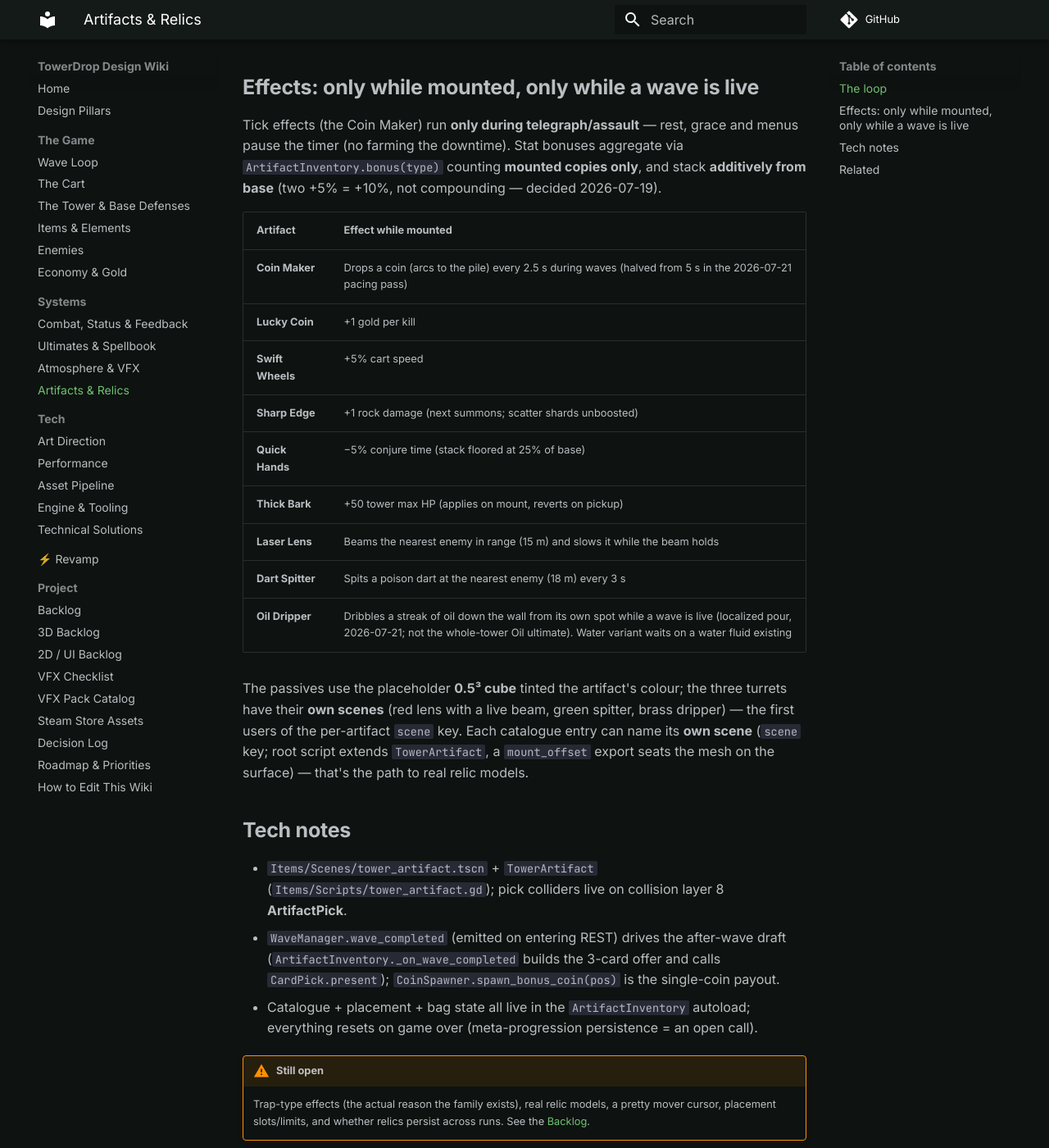
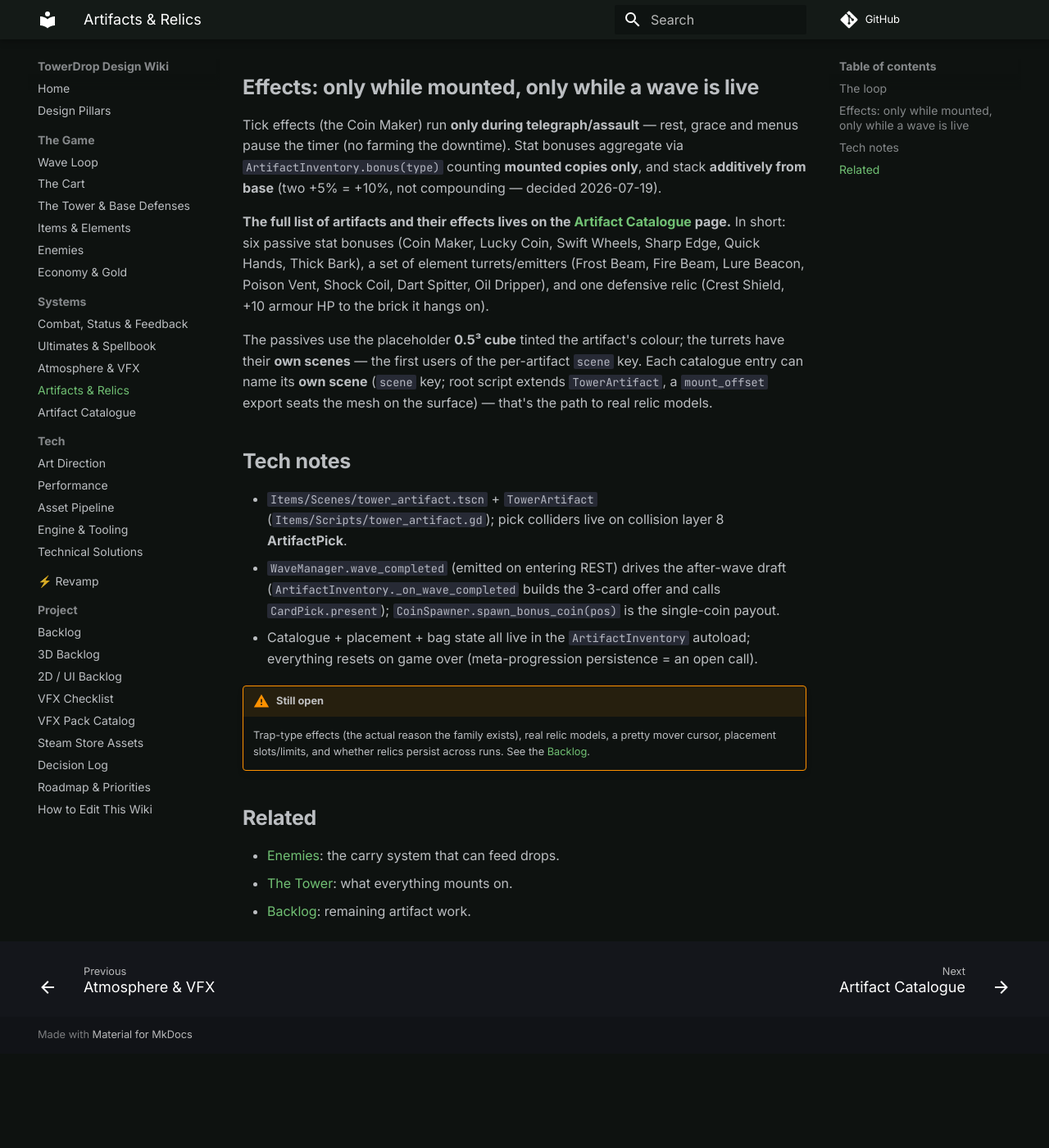
Before and after one commit to cap7n/towerdrop-docs, an MkDocs documentation site: the page built from docs/systems/artifacts.md, in a window 1280 px wide and 1400 px high, scrolled down 1004 px. Shown: the whole window at 82% size. Built offline with MkDocs 1.6.1 and Material for MkDocs 9.7.7, drawn with Linux system fonts in a browser that asks for light colours; comment, search, counter and statistics services are not loaded; after the commit the page ends 2289 px from its top, so only the background shows below that.

Commit message:
Add Artifact Catalogue page (all 14 artifacts + effects)
- New systems/artifact-catalogue.md: every artifact grouped (passives,
  turrets/emitters, defensive) with current effects/numbers from the
  ARTIFACTS catalogue in artifact_inventory.gd; added to nav
- Repoint the stale effects table in systems/artifacts.md to the new
  catalogue (it listed a removed "Laser Lens" + missed 5 newer relics)

Co-Authored-By: Claude Opus 4.8 <noreply@anthropic.com>

```diff
--- a/docs/systems/artifacts.md
+++ b/docs/systems/artifacts.md
@@ -15,19 +15,9 @@
 
 Tick effects (the Coin Maker) run **only during telegraph/assault** — rest, grace and menus pause the timer (no farming the downtime). Stat bonuses aggregate via `ArtifactInventory.bonus(type)` counting **mounted copies only**, and stack **additively from base** (two +5% = +10%, not compounding — decided 2026-07-19).
 
-| Artifact | Effect while mounted |
-|---|---|
-| **Coin Maker** | Drops a coin (arcs to the pile) every 2.5 s during waves (halved from 5 s in the 2026-07-21 pacing pass) |
-| **Lucky Coin** | +1 gold per kill |
-| **Swift Wheels** | +5% cart speed |
-| **Sharp Edge** | +1 rock damage (next summons; scatter shards unboosted) |
-| **Quick Hands** | −5% conjure time (stack floored at 25% of base) |
-| **Thick Bark** | +50 tower max HP (applies on mount, reverts on pickup) |
-| **Laser Lens** | Beams the nearest enemy in range (15 m) and slows it while the beam holds |
-| **Dart Spitter** | Spits a poison dart at the nearest enemy (18 m) every 3 s |
-| **Oil Dripper** | Dribbles a streak of oil down the wall from its own spot while a wave is live (localized pour, 2026-07-21; not the whole-tower Oil ultimate). Water variant waits on a water fluid existing |
+**The full list of artifacts and their effects lives on the [Artifact Catalogue](artifact-catalogue.md) page.** In short: six passive stat bonuses (Coin Maker, Lucky Coin, Swift Wheels, Sharp Edge, Quick Hands, Thick Bark), a set of element turrets/emitters (Frost Beam, Fire Beam, Lure Beacon, Poison Vent, Shock Coil, Dart Spitter, Oil Dripper), and one defensive relic (Crest Shield, +10 armour HP to the brick it hangs on).
 
-The passives use the placeholder **0.5³ cube** tinted the artifact's colour; the three turrets have their **own scenes** (red lens with a live beam, green spitter, brass dripper) — the first users of the per-artifact `scene` key. Each catalogue entry can name its **own scene** (`scene` key; root script extends `TowerArtifact`, a `mount_offset` export seats the mesh on the surface) — that's the path to real relic models.
+The passives use the placeholder **0.5³ cube** tinted the artifact's colour; the turrets have their **own scenes** — the first users of the per-artifact `scene` key. Each catalogue entry can name its **own scene** (`scene` key; root script extends `TowerArtifact`, a `mount_offset` export seats the mesh on the surface) — that's the path to real relic models.
 
 ## Tech notes
 
--- a/mkdocs.yml
+++ b/mkdocs.yml
@@ -52,6 +52,7 @@ nav:
       - Ultimates & Spellbook: systems/ultimates.md
       - Atmosphere & VFX: systems/atmosphere.md
       - Artifacts & Relics: systems/artifacts.md
+      - Artifact Catalogue: systems/artifact-catalogue.md
   - Tech:
       - Art Direction: tech/art-direction.md
       - Performance: tech/performance.md
```
Also changed, not shown: docs/systems/artifact-catalogue.md (added, +50 -0 lines).
